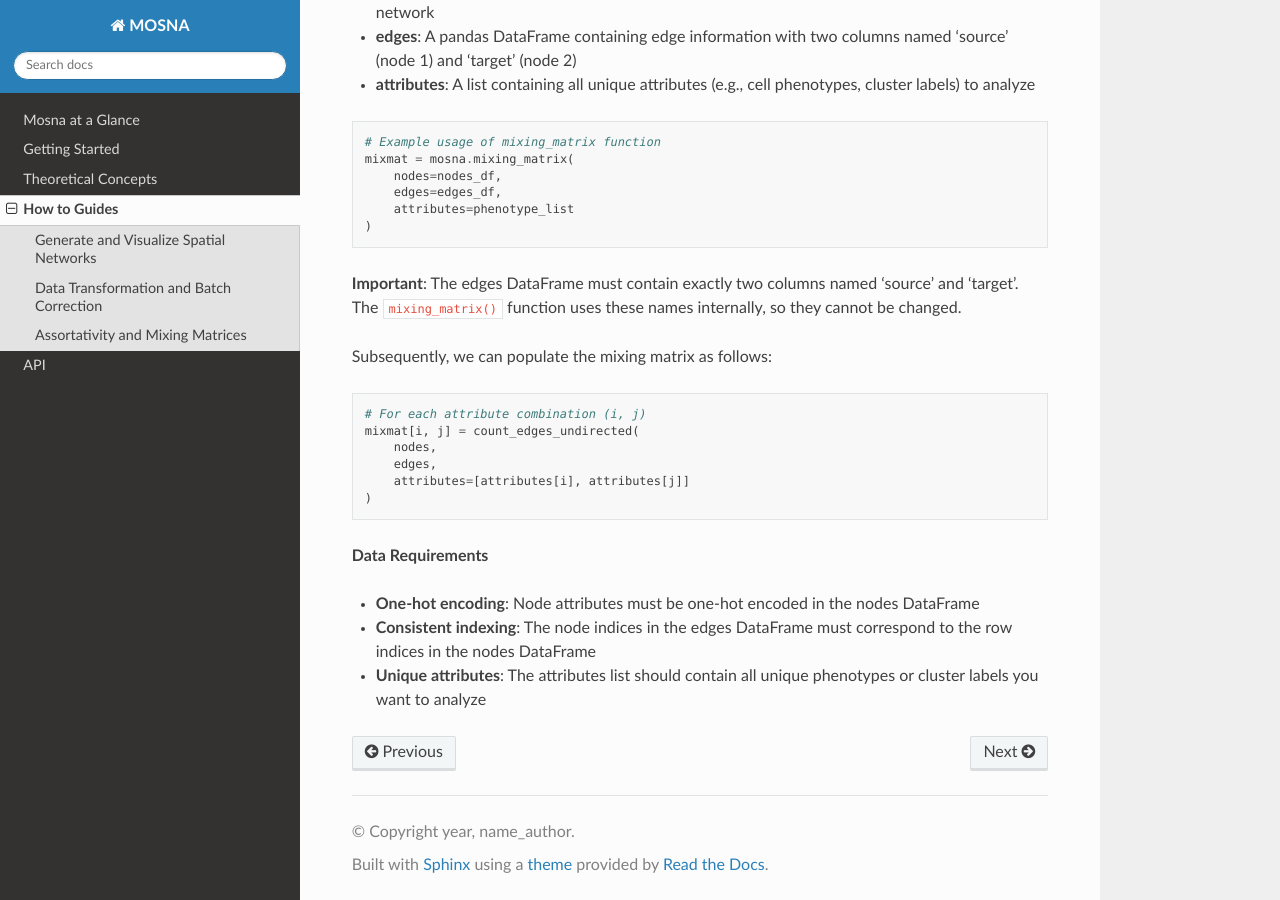
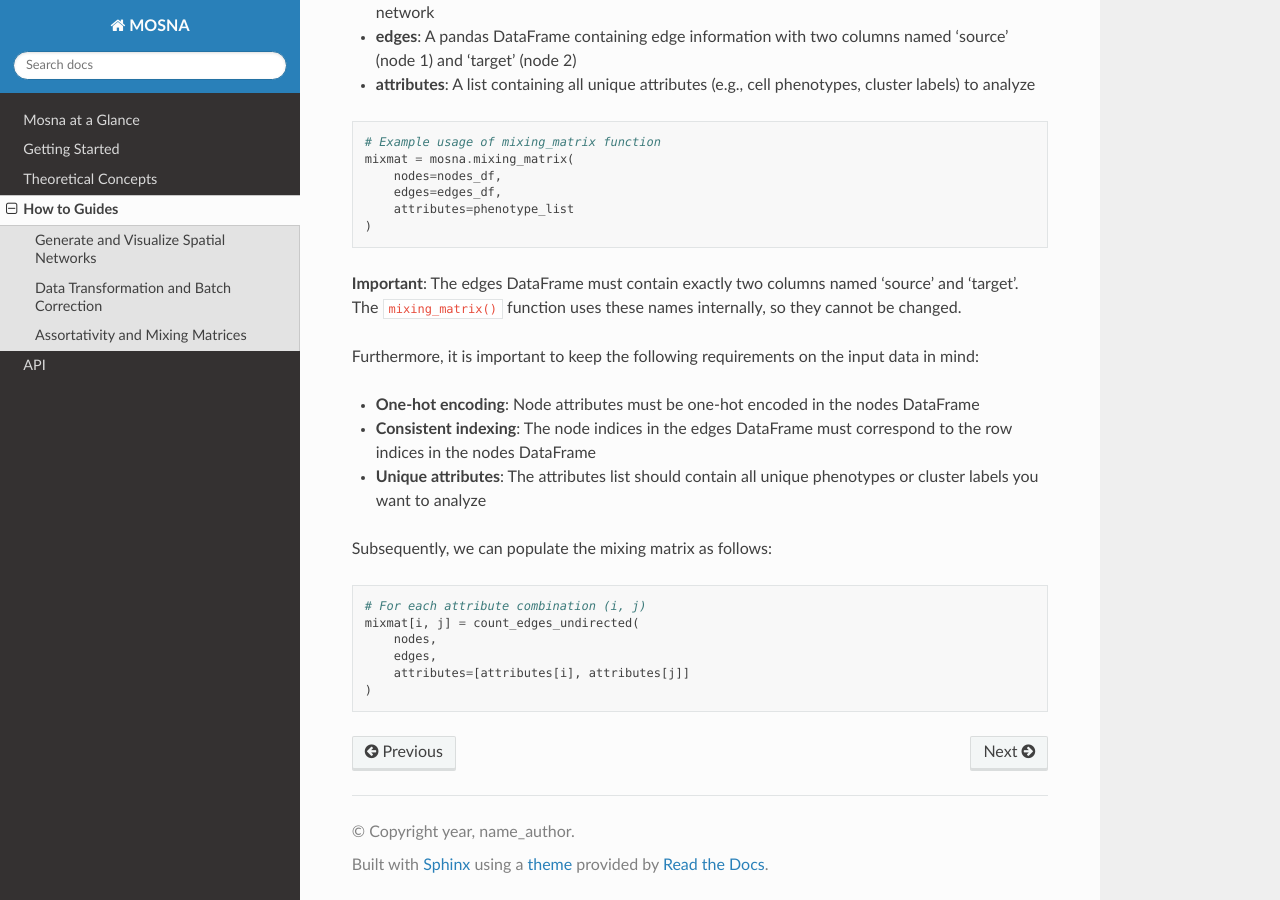
Before and after one commit to Bram-Simon/mosna_documentation, a Sphinx documentation site: the page built from docs/source/how_to_guides.rst, in a window 1280 px wide and 900 px high, scrolled down 5573 px. Built offline with Sphinx 7.4.7 and the Read the Docs theme 3.1.0, drawn with Linux system fonts in a browser that asks for light colours; some of the changed lines change nothing that is shown.

Commit message:
Re-organizing mixmat section

```diff
--- a/docs/source/how_to_guides.rst
+++ b/docs/source/how_to_guides.rst
@@ -262,6 +262,13 @@ The ``mixing_matrix()`` function initializes the mixing matrix, and requires thr
 
 **Important**: The edges DataFrame must contain exactly two columns named 'source' and 'target'. The ``mixing_matrix()`` function uses these names internally, so they cannot be changed.
 
+Furthermore, it is important to keep the following requirements on the input data in mind:
+
+- **One-hot encoding**: Node attributes must be one-hot encoded in the nodes DataFrame
+- **Consistent indexing**: The node indices in the edges DataFrame must correspond to the row indices in the nodes DataFrame
+- **Unique attributes**: The attributes list should contain all unique phenotypes or cluster labels you want to analyze
+
+
 Subsequently, we can populate the mixing matrix as follows:
 
 .. code-block:: python
@@ -272,10 +279,3 @@ Subsequently, we can populate the mixing matrix as follows:
         edges,
         attributes=[attributes[i], attributes[j]]
     )
-
-
-**Data Requirements**
-
-- **One-hot encoding**: Node attributes must be one-hot encoded in the nodes DataFrame
-- **Consistent indexing**: The node indices in the edges DataFrame must correspond to the row indices in the nodes DataFrame
-- **Unique attributes**: The attributes list should contain all unique phenotypes or cluster labels you want to analyze
```
